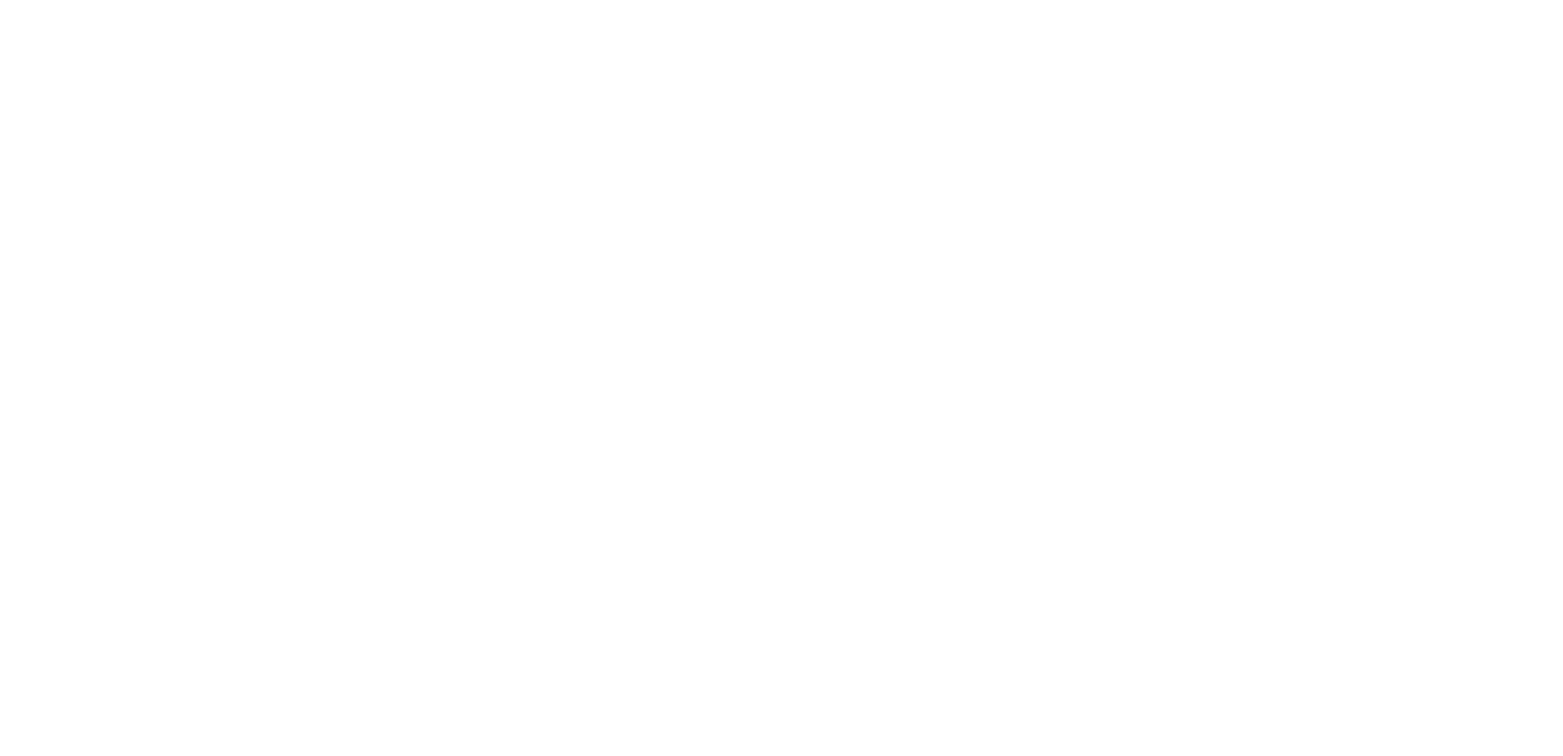
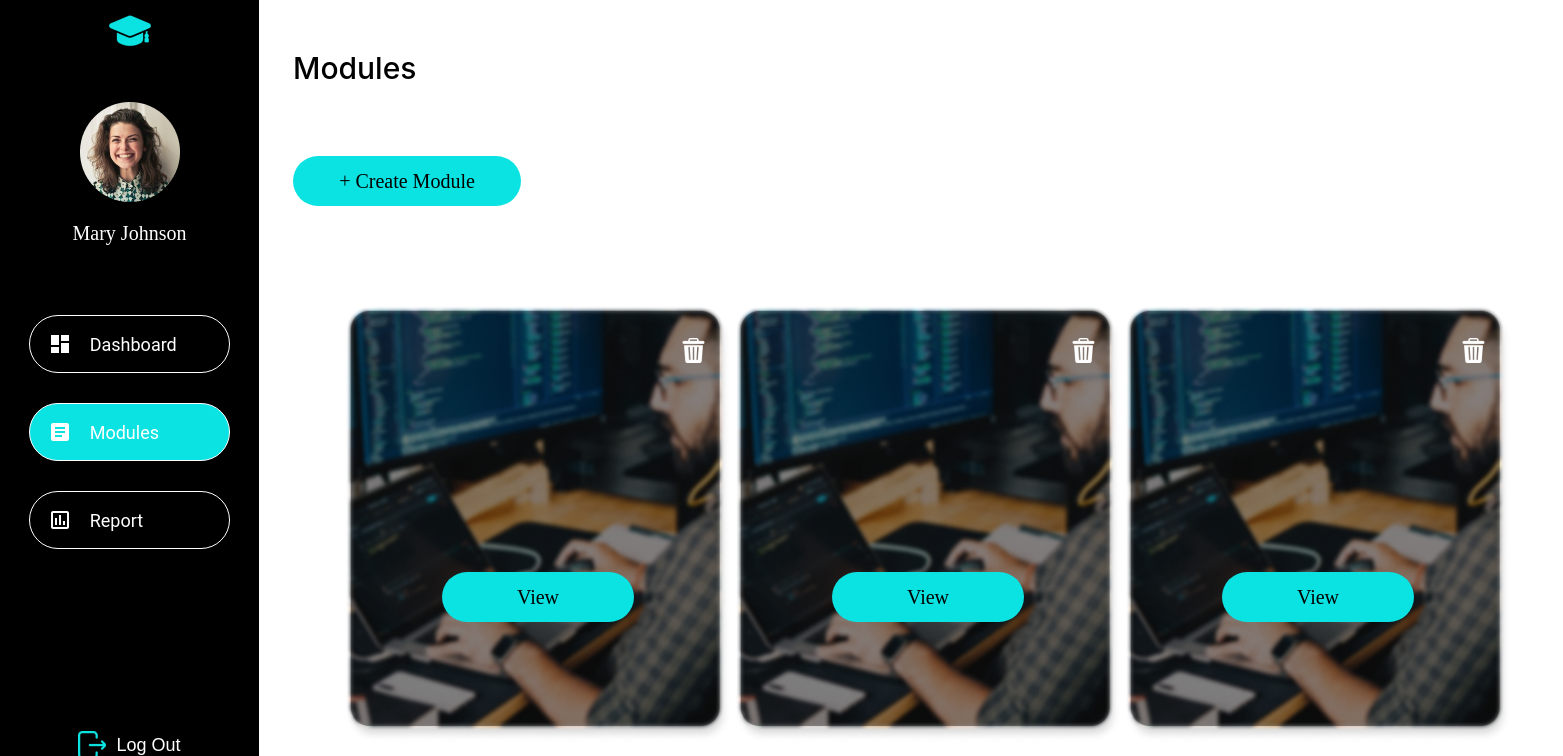
Before and after one commit to Enara123/LearningManagement, a React (Create React App) app in the folder frontend/: page /modules in a window 1280 px wide. Before the commit this address had no page. Shown: the top 756 px of the page, 1563 px wide, since content can reach past the window. Built offline with nearby package versions, Linux system fonts and the light colour scheme; no server answers.

Commit message:
Made the Module page

```diff
--- a/frontend/src/App.css
+++ b/frontend/src/App.css
@@ -1,49 +1,106 @@
 .App {
-  text-align: center;
+  height: 100vh;
+  width: 100vw;
+  display: flex;
 }
 
-.App-logo {
-  height: 40vmin;
-  pointer-events: none;
+body {
+  margin: 0;
+  padding: 0;
 }
 
-@media (prefers-reduced-motion: no-preference) {
-  .App-logo {
-    animation: App-logo-spin infinite 20s linear;
-  }
+.SideBar {
+  height: 100%;
+  width: 259px;
+  background-color: black;
+  position: fixed;
+  display: flex;
+  flex-direction: column;
+  justify-content: center;
+  align-items: center;
 }
 
-.App-header {
-  background-color: #282c34;
-  min-height: 100vh;
+.SideBarList {
+  margin-top: 50px;
+  height: auto;
+  padding: 0;
+  width: 100%;
+  background-color: black;
   display: flex;
   flex-direction: column;
+  gap: 30px;
+}
+
+.SideBarList .row {
+  width: 199px;
+  height: 56px;
+  list-style-type: none;
+  margin: auto;
+  display: flex;
+  flex-direction: row;
+  color: white;
+  justify-content: center;
+  align-items: center;
+  font-family: "Roboto", sans-serif;
+  border: 1px solid white;
+  border-radius: 30px;
+  font-size: 18px;
+}
+
+.SideBarList .row:hover {
+  cursor: pointer;
+}
+
+.SideBarList #active {
+  background-color: #0be2e2;
+}
+
+.row #icon {
+  flex: 30%;
+  display: grid;
+  place-items: center;
+}
+
+.row #title {
+  flex: 70%;
+}
+
+.LogoutButton {
+  display: flex;
   align-items: center;
   justify-content: center;
-  font-size: calc(10px + 2vmin);
+  margin-top: auto;
+  margin-bottom: 40px;
+  background-color: transparent;
+  border: none;
   color: white;
+  font-size: 18px;
 }
 
-.App-link {
-  color: #61dafb;
+.LogoutImage {
+  margin-right: 10px;
+  width: 28px;
+  height: 28px;
 }
 
-@keyframes App-logo-spin {
-  from {
-    transform: rotate(0deg);
-  }
-  to {
-    transform: rotate(360deg);
-  }
+.modulePage {
+  margin-left: 293px;
+  width: 100%;
+  height: 100%;
 }
 
-.Login {
+.moduleCards {
   display: flex;
-  width: 1920px;
-  padding: 278px 0px 229px 0px;
-  flex-direction: column;
-  justify-content: flex-end;
+  flex-direction: row;
+  justify-content: space-evenly;
   align-items: center;
-  gap: 26px;
-  background: #eff;
+  margin-top: 50px;
+  margin-left: 50px;
+  margin-right: 50px;
 }
+
+.Moduleheading {
+  font-size: 30px;
+  font-weight: 500;
+  margin-top: 50px;
+}
--- a/frontend/src/App.js
+++ b/frontend/src/App.js
@@ -1,16 +1,37 @@
-import { BrowserRouter as Router, Routes, Route } from "react-router-dom";
+import {
+  BrowserRouter as Router,
+  Routes,
+  Route,
+  useLocation,
+} from "react-router-dom";
+import "./App.css";
 import Login from "./pages/Login";
 import Home from "./pages/Home";
+import Modules from "./pages/Modules";
+import SideBar from "./components/SideBar";
 
 const App = () => {
   return (
+    <Router>
+      <AppContent />
+    </Router>
+  );
+};
+
+const AppContent = () => {
+  const location = useLocation();
+
+  // Check if the current route is the login page
+  const isLoginPage = location.pathname === "/";
+
+  return (
     <div className="App">
-      <Router>
-        <Routes>
-          <Route path="/" element={<Login />} />
-          <Route path="/home" element={<Home />} />
-        </Routes>
-      </Router>
+      {!isLoginPage && <SideBar />}
+      <Routes>
+        <Route path="/" element={<Login />} />
+        <Route path="/home" element={<Home />} />
+        <Route path="/modules" element={<Modules />} />
+      </Routes>
     </div>
   );
 };
--- a/frontend/src/components/DashboardNavigation.js
+++ b/frontend/src/components/DashboardNavigation.js
@@ -2,13 +2,31 @@
 import logoutImage from "../icons/logout.png";
 import hatImage from "../icons/Hat.png";
 import avatarImage from "../icons/avatar.png";
+import { Link, useNavigate } from "react-router-dom";
 
-const DashboardNavigation = ({ buttons, onLogout }) => {
+const DashboardNavigation = ({ buttons }) => {
   const [activeButton, setActiveButton] = useState(null);
+  const navigation = useNavigate();
+
+  const onLogout = () => {
+    navigation("/");
+  };
 
   const handleButtonClick = (index) => {
     console.log(index);
     setActiveButton(index);
+
+    if (index === "Dashboard") {
+      navigation("/home");
+    } else if (index === "Module") {
+      navigation("/modules");
+    } else if (index === "Report") {
+      //window.location.href = "/report";
+    } else if (index === "Lecturers") {
+      // window.location.href = "/lecturers";
+    } else if (index === "Students") {
+      //window.location.href = "/students";
+    }
   };
 
   const dashboardStyle = {
@@ -98,12 +116,19 @@
         {buttons &&
           buttons.map((button) => (
             <li key={button}>
-              <button
-                style={dashboardButtonStyle(button)}
-                onClick={() => handleButtonClick(button)}
+              <Link
+                to={
+                  button === "Dashboard" ? "/home" : `/${button.toLowerCase()}`
+                }
+                style={{ textDecoration: "none" }}
               >
-                {button}
-              </button>
+                <button
+                  style={dashboardButtonStyle(button)}
+                  onClick={() => handleButtonClick(button)}
+                >
+                  {button}
+                </button>
+              </Link>
             </li>
           ))}
       </ul>
--- a/frontend/src/components/Heading.js
+++ b/frontend/src/components/Heading.js
@@ -1,9 +1,10 @@
 import React from "react";
 
-const Heading = ({ text }) => {
+const Heading = ({ text, style }) => {
   return (
     <h1
       style={{
+        ...style,
         color: "#000",
         textAlign: "center",
         fontFamily: "Montserrat",
--- /dev/null
+++ b/frontend/src/components/SideBar.js
@@ -0,0 +1,67 @@
+import React from "react";
+import "../App.css";
+import { SideBarData } from "./SideBarData";
+import hatImage from "../icons/Hat.png";
+import avatarImage from "../icons/avatar.png";
+import logoutImage from "../icons/logout.png";
+
+function SideBar() {
+  const onLogout = () => {
+    window.location.pathname = "/";
+  };
+
+  return (
+    <div className="SideBar">
+      <img
+        src={hatImage}
+        alt="Hat"
+        style={{
+          marginTop: "10px",
+          width: "42px",
+        }}
+      />
+      <img
+        src={avatarImage}
+        alt="Avatar"
+        style={{ marginTop: "50px", width: "100px" }}
+      />
+      <p
+        style={{
+          color: "white",
+          marginTop: "20px",
+          fontFamily: "montserrat",
+          fontSize: "20px",
+          width: "100%",
+          display: "flex",
+          justifyContent: "center",
+        }}
+      >
+        Mary Johnson
+      </p>
+      <ul className="SideBarList">
+        {SideBarData.map((val, key) => {
+          return (
+            <li
+              key={key}
+              id={window.location.pathname === val.link ? "active" : ""}
+              className="row"
+              onClick={() => {
+                window.location.pathname = val.link;
+              }}
+            >
+              {" "}
+              <div id="icon">{val.icon}</div>
+              <div id="title">{val.title}</div>
+            </li>
+          );
+        })}
+      </ul>
+      <button className="LogoutButton" onClick={onLogout}>
+        <img src={logoutImage} alt="LogOut" className="LogoutImage" />
+        Log Out
+      </button>
+    </div>
+  );
+}
+
+export default SideBar;
--- /dev/null
+++ b/frontend/src/components/SideBarData.js
@@ -0,0 +1,22 @@
+import React from "react";
+import DashboardIcon from "@mui/icons-material/Dashboard";
+import ArticleIcon from "@mui/icons-material/Article";
+import AssessmentOutlinedIcon from "@mui/icons-material/AssessmentOutlined";
+
+export const SideBarData = [
+  {
+    title: "Dashboard",
+    icon: <DashboardIcon />,
+    link: "/home",
+  },
+  {
+    title: "Modules",
+    icon: <ArticleIcon />,
+    link: "/modules",
+  },
+  {
+    title: "Report",
+    icon: <AssessmentOutlinedIcon />,
+    link: "/report",
+  },
+];
--- a/frontend/src/pages/Home.js
+++ b/frontend/src/pages/Home.js
@@ -1,28 +1,5 @@
-import DashboardNavigation from "../components/DashboardNavigation";
-import { useNavigate } from "react-router-dom";
-import ModuleCard from "../components/ModuleCard";
-
 function Home() {
-  const buttons = ["Dashboard", "Module", "Report"];
-
-  const nav = useNavigate();
-
-  const handleLogout = () => {
-    console.log("logout");
-    nav("/");
-  };
-
-
-  return (
-    <div style={{ display: "flex" }}>
-      <DashboardNavigation buttons={buttons} onLogout={handleLogout} />
-      <div style={{ width: "70%", paddingLeft:"30px", paddingTop:"30px", display: "flex", gap: "30px" }}>
-        <ModuleCard moduleId="655c49756723559f1e822166"/>
-        <ModuleCard moduleId="655c49756723559f1e822166"/>
-        <ModuleCard moduleId="655c49756723559f1e822166"/>
-      </div>
-    </div>
-  );
+  return <div style={{ display: "flex" }}>Hellko</div>;
 }
 
 export default Home;
--- /dev/null
+++ b/frontend/src/pages/Modules.js
@@ -0,0 +1,29 @@
+import React from "react";
+import ButtonCustom from "../components/ButtonCustom";
+import ModuleCard from "../components/ModuleCard";
+import "../App.css";
+
+const Modules = () => {
+  const handleCreateClick = () => {
+    console.log("Create Module clicked");
+  };
+
+  return (
+    <div className="modulePage">
+      <h1 className="Moduleheading">Modules</h1>
+      <ButtonCustom
+        label="+ Create Module"
+        height="50px"
+        width="228px"
+        onClick={handleCreateClick()}
+      />
+      <div className="moduleCards">
+        <ModuleCard moduleId="655c49756723559f1e822166" />
+        <ModuleCard moduleId="655c49756723559f1e822166" />
+        <ModuleCard moduleId="655c49756723559f1e822166" />
+      </div>
+    </div>
+  );
+};
+
+export default Modules;
```
